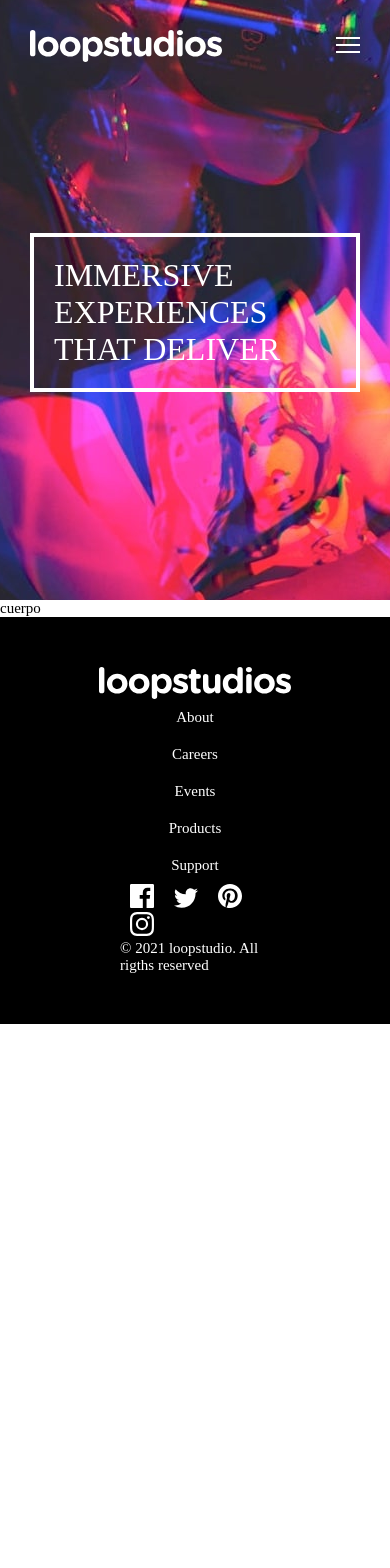
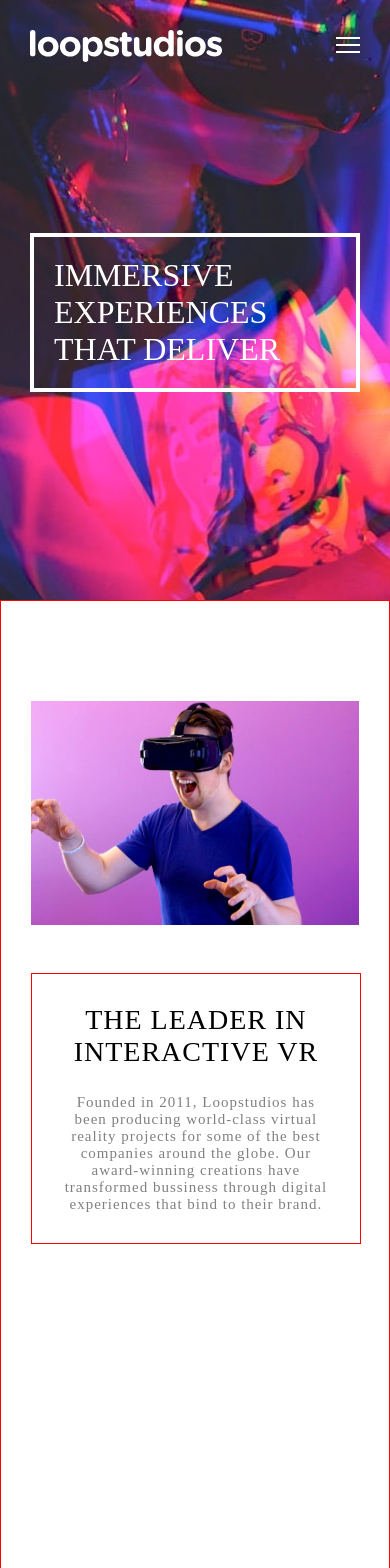
Before and after one commit to JuranyR/Workshop-3, a React (Create React App) app: page / in a window 390 px wide. Shown: the top 1568 px of the page. Before the commit the page ends 1024 px from the top, so only its background shows below. Built offline with nearby package versions, Linux system fonts and the light colour scheme.

Commit message:
Add app and banner

```diff
--- a/src/banner.scss
+++ b/src/banner.scss
@@ -0,0 +1,76 @@
+.banner {
+  width: 100%;
+  height: auto;
+  border: 1px solid red;
+  padding: 150px 100px 150px 210px;
+  display: flex;
+  position: relative;
+  &__image-container {
+    width: 55%;
+    height: 60%;
+
+    img {
+      width: 100%;
+      height: auto;
+    }
+  }
+  &__text-container {
+    background: white;
+    width: 40%;
+    height: 45%;
+    z-index: 100;
+    position: absolute;
+    margin-top: 150px;
+    margin-left: 420px;
+    padding: 50px;
+
+    &-title {
+      font-size: 35px;
+      margin-bottom: 4%;
+      text-align: center;
+      letter-spacing: 2px;
+      margin-bottom: 5%;
+    }
+    &-text {
+      color: gray;
+      letter-spacing: 1px;
+      text-align: left;
+    }
+  }
+}
+
+@media screen and (max-width: 480px) {
+  .banner {
+    padding: 100px 30px 30px 30px;
+    display: flex;
+    flex-direction: column;
+    height: 120vh;
+
+    &__image-container {
+      background-position-x: center;
+      width: 100%;
+      height: 300px;
+
+      img {
+        object-fit: cover;
+      }
+    }
+    &__text-container {
+      border: 1px solid red;
+      width: 85%;
+      height: auto;
+      padding: 30px;
+      margin-top: 70%;
+      margin-left: 0;
+
+      &-title {
+        font-size: 28px;
+        letter-spacing: 1px;
+        margin-bottom: 10%;
+      }
+      &-text {
+        text-align: center;
+      }
+    }
+  }
+}
--- a/src/components/App.jsx
+++ b/src/components/App.jsx
@@ -1,6 +1,6 @@
 import React from "react";
 import Header from "./Header";
-import Banner from "./Banner";
+import Banner from "./Banner/Banner.jsx";
 import Card from "./Card";
 import Footer from "./Footer";
 
@@ -12,7 +12,7 @@ const App = () => {
       <Card />
       <Footer />
     </>
-    )
-}
+  );
+};
 
 export default App;
--- /dev/null
+++ b/src/components/Banner/Banner.jsx
@@ -0,0 +1,16 @@
+import React from "react";
+import BannerFirstContainer from "./BannerFirstContainer.jsx";
+import BannerSecondContainer from "./BannerSecondContainer.jsx";
+
+const Banner = () => {
+  return (
+    <>
+      <section className="banner">
+        <BannerFirstContainer />
+        <BannerSecondContainer />
+      </section>
+    </>
+  );
+};
+
+export default Banner;
--- /dev/null
+++ b/src/components/Banner/BannerFirstContainer.jsx
@@ -0,0 +1,14 @@
+import React from "react";
+import imageInteractive from "../../assets/images/image-interactive.jpg";
+
+const BannerFirstContainer = () => {
+  return (
+    <>
+      <article className="banner__image-container">
+        <img src={imageInteractive} alt="image-Interactive" />
+      </article>
+    </>
+  );
+};
+
+export default BannerFirstContainer;
--- /dev/null
+++ b/src/components/Banner/BannerSecondContainer.jsx
@@ -0,0 +1,22 @@
+import React from "react";
+
+export const BannerSecondContainer = () => {
+  return (
+    <>
+      <article className="banner__text-container">
+        <p className="banner__text-container-title">
+          THE LEADER IN <br />
+          INTERACTIVE VR
+        </p>
+        <p className="banner__text-container-text">
+          Founded in 2011, Loopstudios has been producing world-class virtual
+          reality projects for some of the best companies around the globe. Our
+          award-winning creations have transformed bussiness through digital
+          experiences that bind to their brand.
+        </p>
+      </article>
+    </>
+  );
+};
+
+export default BannerSecondContainer;
```
Lines whose indentation alone changed are shown as unchanged.
